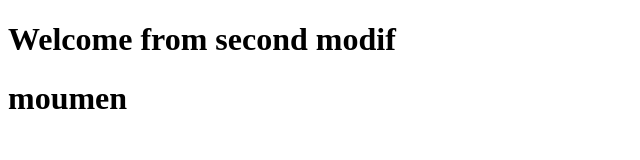
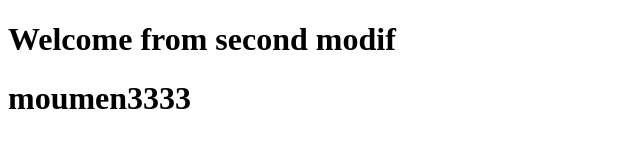
Before and after one commit to moumensilarbi/test, a plain HTML site: page index.html in a window 1280 px wide. Shown: the whole page, without its empty margins (0-640 px from the left). Drawn offline with Linux system fonts and the light colour scheme.

Commit message:
first commit

```diff
--- a/index.html
+++ b/index.html
@@ -8,7 +8,7 @@
 </head>
 <body>
     <h1>Welcome from second modif</h1>
-    <h1>moumen</h1>
+    <h1>moumen3333</h1>
 
 </body>
 </html>
```
